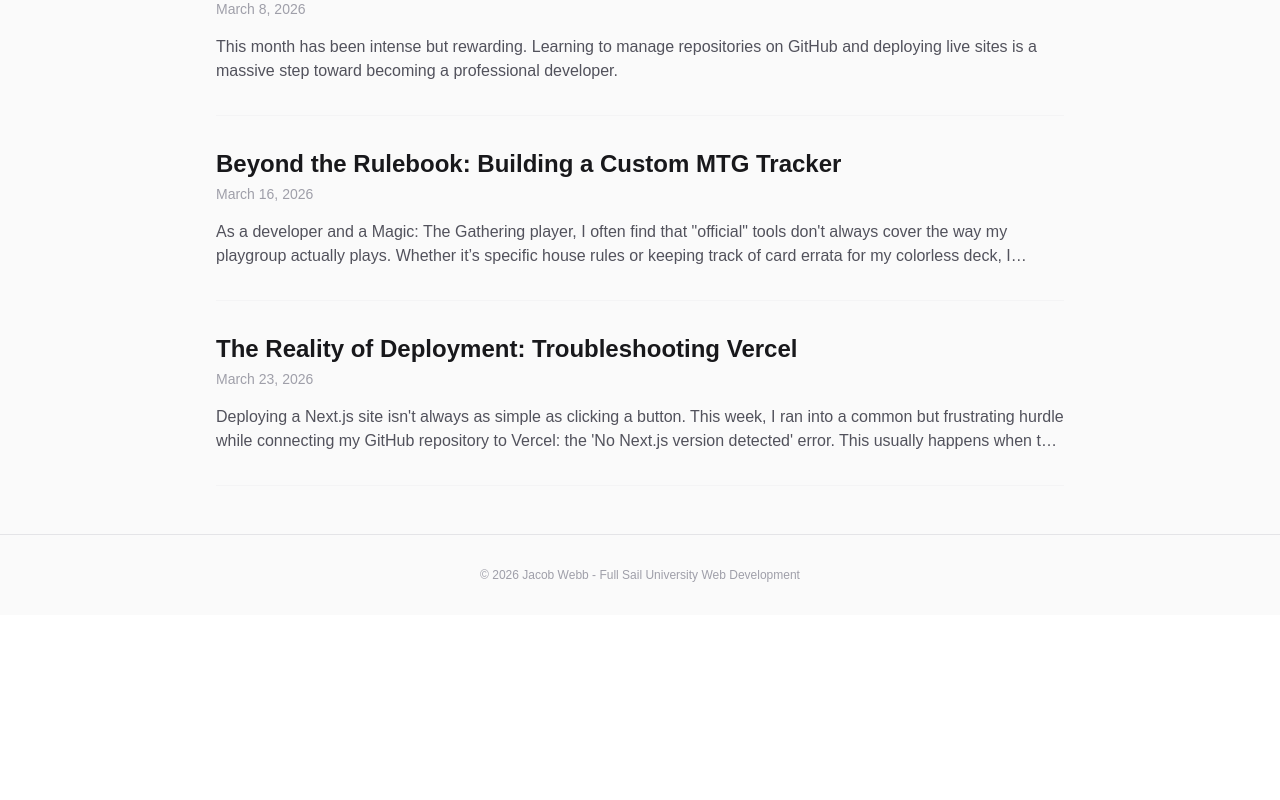
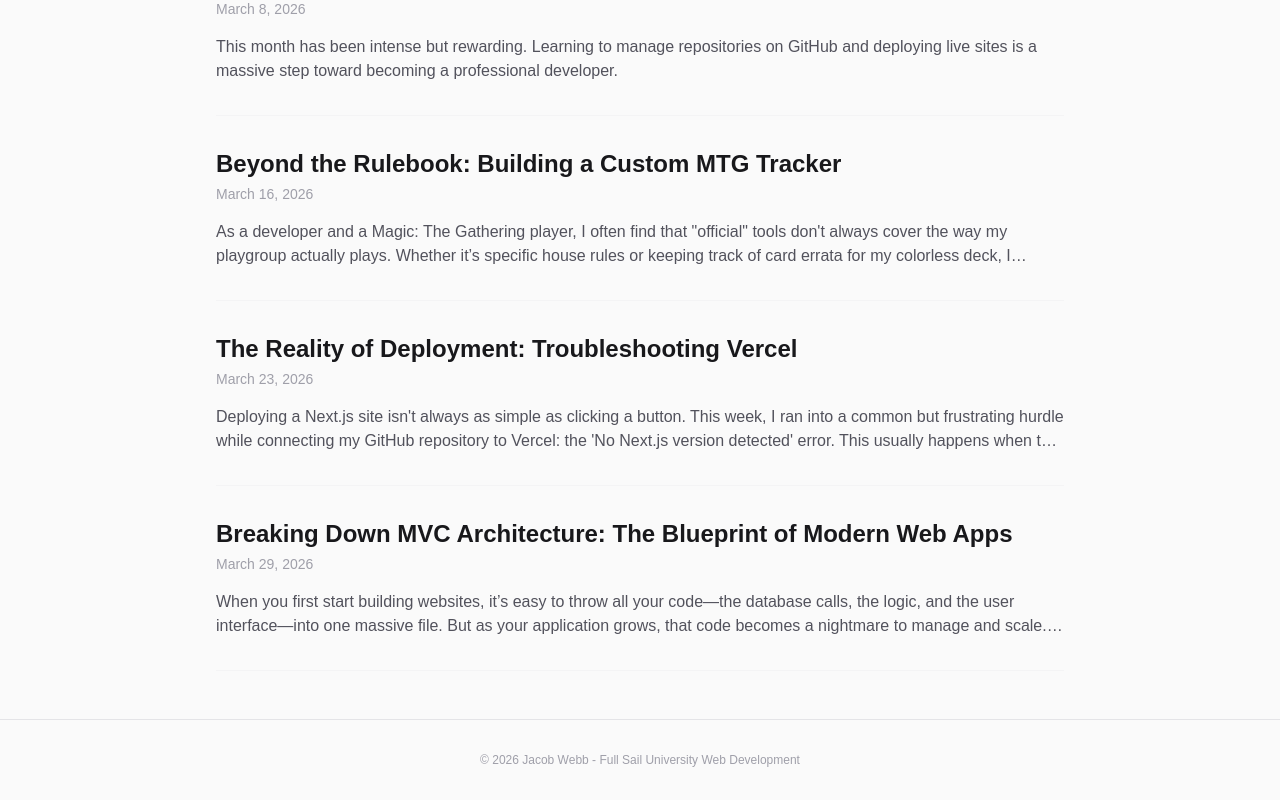
Before and after one commit to JWWebb-FS/memory-lane-blog, a Next.js app: page / in a window 1280 px wide. Shown: the part 644-1444 px from the top of the page. Before the commit the page ends 1259 px from the top, so only its background shows below. Built offline with nearby package versions, Linux system fonts and the light colour scheme.

Commit message:
.. Added new post and image

```diff
--- a/posts.ts
+++ b/posts.ts
@@ -45,4 +45,24 @@ Building this has been a great way to practice state management and routing in a
     content:
       "Deploying a Next.js site isn't always as simple as clicking a button. This week, I ran into a common but frustrating hurdle while connecting my GitHub repository to Vercel: the 'No Next.js version detected' error. This usually happens when the deployment platform looks at the root of the repository but can't find the package.json file. In my case, I had to manually adjust the 'Root Directory' in the Vercel settings to point exactly to my project folder. Learning to manage these environment configurations is just as important as writing the code itself, as it ensures that the automated build pipeline can correctly install dependencies and execute the production build. I don't have a screen shot of the error, but I can say that the moment I fixed it and saw my site live was incredibly rewarding. It’s a reminder that deployment is a critical part of the development process, and understanding how to troubleshoot these issues is essential for any developer.",
   },
+  {
+    id: "mvc-architecture-explained",
+    title: "Breaking Down MVC Architecture: The Blueprint of Modern Web Apps",
+    date: "March 29, 2026",
+    image: "/images/mvc-blueprint.jpg",
+    content: `When you first start building websites, it’s easy to throw all your code—the database calls, the logic, and the user interface—into one massive file. But as your application grows, that code becomes a nightmare to manage and scale. Enter MVC, which stands for Model-View-Controller.
+
+MVC is a software design pattern that organizes your code into three distinct, interconnected sections. Think about building an application that manages custom rule toggles or errata logs. If everything is tangled together, adding a new feature might break the whole app. MVC solves this by separating concerns:
+
+1. The Model (The Brains & Data)
+The Model is responsible for all the data and business logic. It doesn't care what the website looks like; it only cares about the raw information. If you need to store the exact text of a card errata or keep track of a player's life total, the Model handles the heavy lifting and state management behind the scenes.
+
+2. The View (The Face)
+The View is what the user actually sees and interacts with. It consists of the HTML, CSS, and UI components. The View relies entirely on the Model for its information but never updates the data directly. It’s simply the clean interface where a user might click a button to switch between standard play and house rules.
+
+3. The Controller (The Traffic Cop)
+The Controller acts as the middleman. When a user interacts with the View (like clicking a custom rule toggle), the Controller intercepts that request. It tells the Model to update the data. Once the Model is done, the Controller grabs the new data and tells the View to refresh so the user sees the updated result instantly.
+
+Because the UI (View) and the data (Model) are completely separated, you can completely redesign the interface without ever touching the logic code. MVC keeps your codebase clean, modular, and ready for whatever features you need to add next.`,
+  }
 ];
```
Also changed, not shown: public/images/mvc-blueprint.jpg (added).
